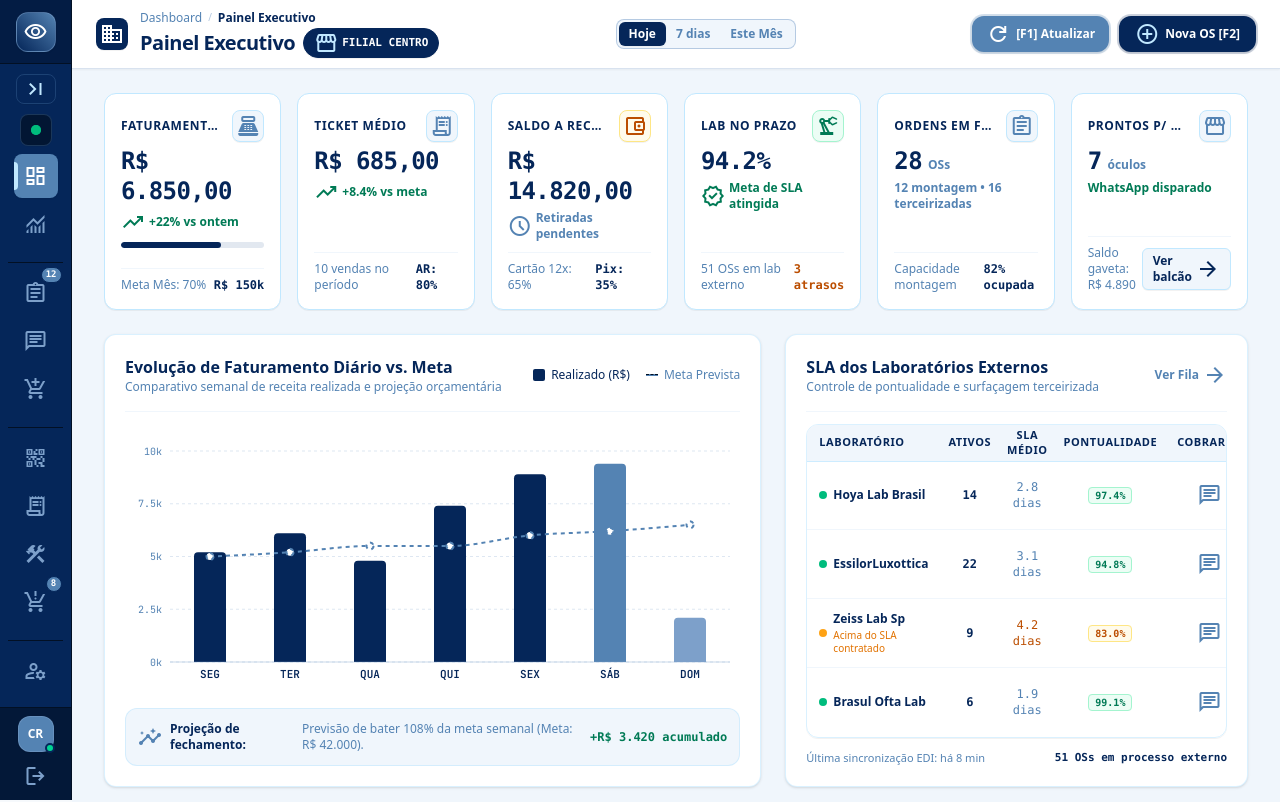
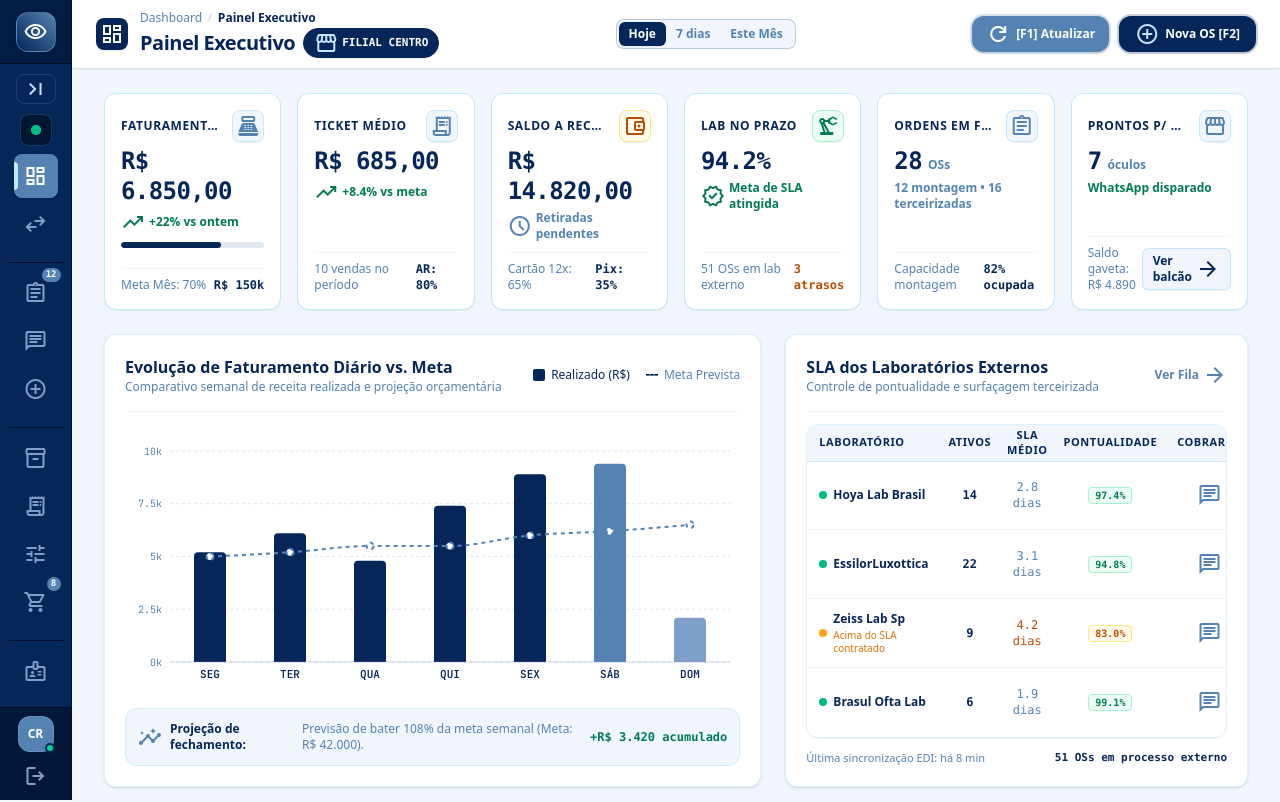
Before and after one commit to Macieljs/Fatura-otica, a Next.js app in the folder frontend/: page / in a window 1280 px wide. Shown: the top 802 px of the page. Built offline with nearby package versions, Linux system fonts and the light colour scheme.

Commit message:
style(frontend): padronizar icones do menu lateral com os icones canônicos dos headers

```diff
--- a/frontend/app/page.tsx
+++ b/frontend/app/page.tsx
@@ -325,7 +325,7 @@ export default function Home() {
       {/* Top Persistent Componentized Header */}
       <PageHeader
         id="header-dash-executivo"
-        icon={isManager ? "domain" : "badge"}
+        icon="dashboard"
         breadcrumbs={[
           { label: "Dashboard", href: "/" },
           { label: isManager ? "Painel Executivo" : "Painel de Atendimento" },
--- a/frontend/components/SidebarNav.tsx
+++ b/frontend/components/SidebarNav.tsx
@@ -40,7 +40,7 @@ export default function SidebarNav() {
       group: isManager ? "Visão Executiva" : "Visão Operacional",
       items: [
         { id: "nav-link-dashboard", href: "/", label: "Dashboard", icon: "dashboard", exact: true },
-        { id: "nav-link-kardex", href: "/kardex", label: "Kardex", icon: "monitoring", exact: true },
+        { id: "nav-link-kardex", href: "/kardex", label: "Kardex", icon: "swap_horiz", exact: true },
       ],
     },
     {
@@ -65,7 +65,7 @@ export default function SidebarNav() {
           id: "nav-link-nova-os",
           href: "/ordens-de-servico",
           label: "Nova Venda / OS",
-          icon: "add_shopping_cart",
+          icon: "add_circle",
           shortcut: "[F2]",
           exact: true,
         },
@@ -75,20 +75,20 @@ export default function SidebarNav() {
       group: "Estoque & Logística",
       items: isManager
         ? [
-            { id: "nav-link-estoque", href: "/estoque", label: "Catálogo Armações", icon: "qr_code_2" },
+            { id: "nav-link-estoque", href: "/estoque", label: "Catálogo Armações", icon: "inventory_2" },
             { id: "nav-link-entrada-nfe", href: "/kardex/entrada-nfe", label: "Entrada NF-e XML", icon: "receipt_long" },
-            { id: "nav-link-ajuste-manual", href: "/kardex/ajuste-manual", label: "Ajuste & Avaria", icon: "construction" },
+            { id: "nav-link-ajuste-manual", href: "/kardex/ajuste-manual", label: "Ajuste & Avaria", icon: "tune" },
             {
               id: "nav-link-sugestoes-compra",
               href: "/kardex/sugestoes-compra",
               label: "Sugestões de Compra",
-              icon: "production_quantity_limits",
+              icon: "shopping_cart",
               badge: "8",
               badgeColor: "bg-red-500/20 text-red-300 border border-red-500/40",
             },
           ]
         : [
-            { id: "nav-link-estoque", href: "/estoque", label: "Catálogo Armações", icon: "qr_code_2" },
+            { id: "nav-link-estoque", href: "/estoque", label: "Catálogo Armações", icon: "inventory_2" },
             { id: "nav-link-entrada-nfe", href: "/kardex/entrada-nfe", label: "Entrada NF-e XML", icon: "receipt_long" },
           ],
     },
@@ -101,7 +101,7 @@ export default function SidebarNav() {
                 id: "nav-link-admin-usuarios",
                 href: "/admin/usuarios",
                 label: "Colaboradores & Acessos",
-                icon: "manage_accounts",
+                icon: "badge",
               },
             ],
           },
```
